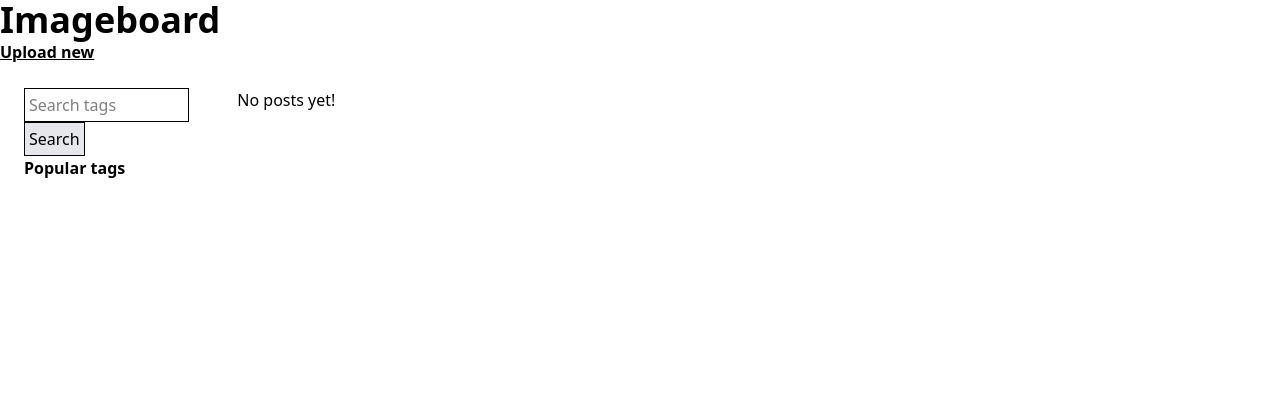
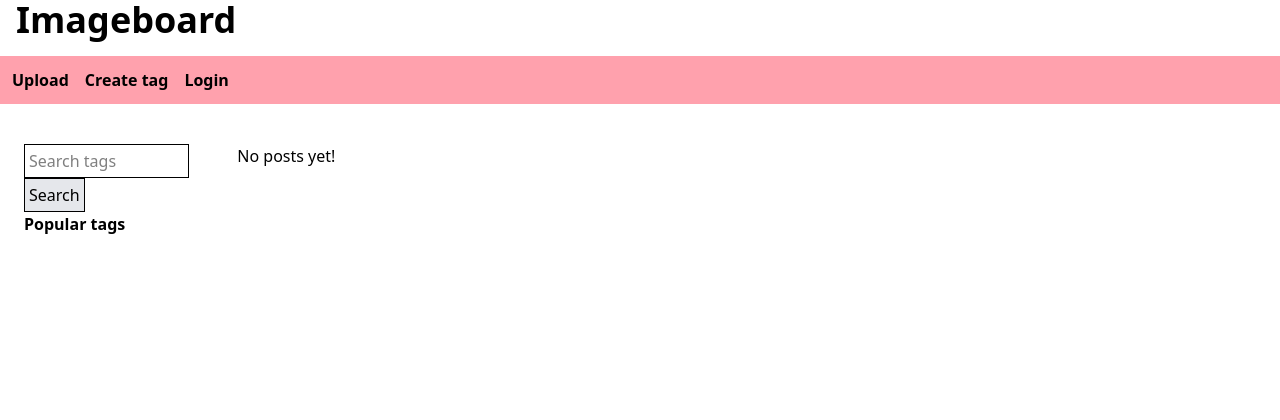
Before and after one commit to hourin9/Python-Imageboard, a Django app: page / in a window 1280 px wide. Shown: the top 420 px of the page. Run offline with Django 5.2, Linux system fonts and the light colour scheme; data that the repository does not hold is empty.

Commit message:
Added: top bar styling

```diff
--- a/main/templates/base.html
+++ b/main/templates/base.html
@@ -7,15 +7,23 @@
     <script src="https://cdn.jsdelivr.net/npm/@tailwindcss/browser@4"></script>
 </head>
 <body>
-    <a href="{% url 'index' %}" class="text-4xl font-bold">
+    <a href="{% url 'index' %}" class="text-4xl p-4 font-bold">
         Imageboard
     </a>
 
-    <br>
+    <div class="my-4 space-x-4 flex p-3 bg-rose-300">
+        <a href="{% url 'upload' %}" class="font-bold">
+            Upload
+        </a>
 
-    <a href="{% url 'upload' %}" class="font-bold underline">
-        Upload new
-    </a>
+        <a href="{% url 'tagcreate' %}" class="font-bold">
+            Create tag
+        </a>
+
+        <a href="{% url 'index' %}" class="font-bold">
+            Login
+        </a>
+    </div>
 
     {% block content %}{% endblock %}
 </body>
```
